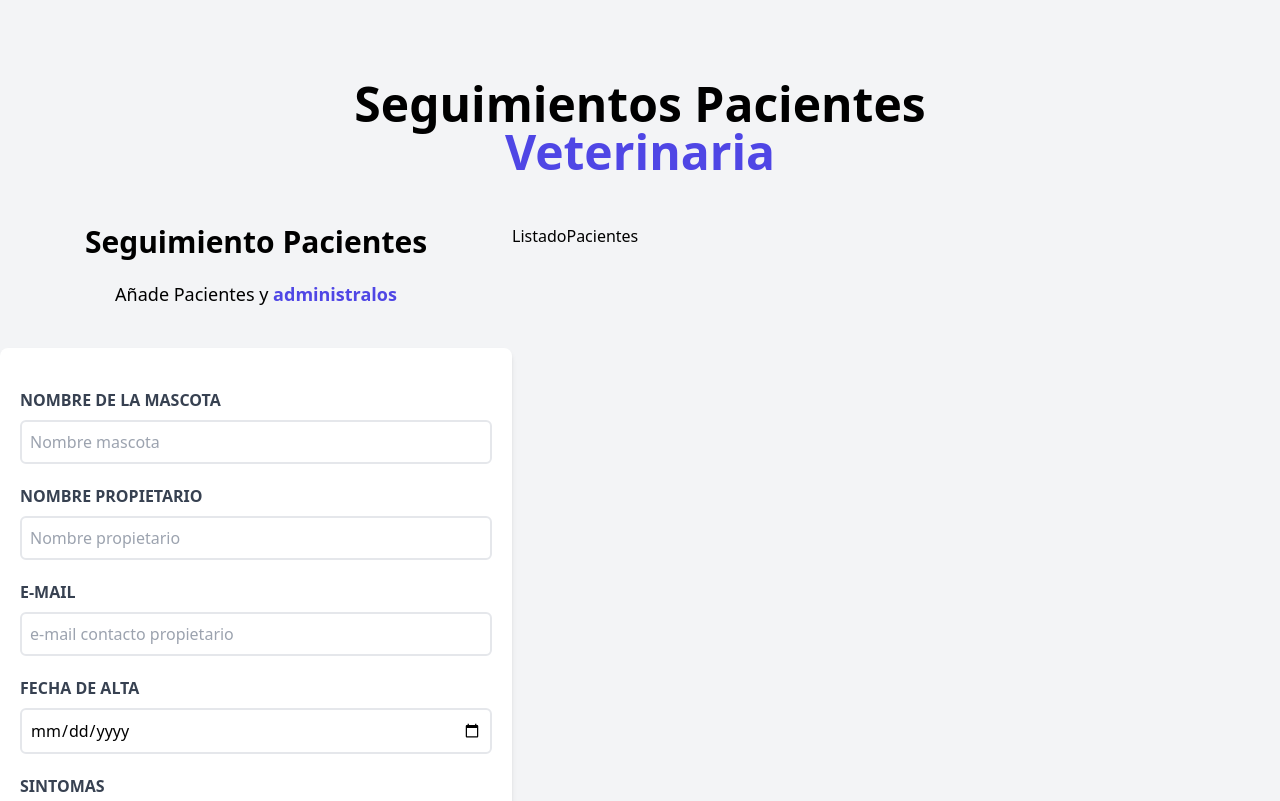
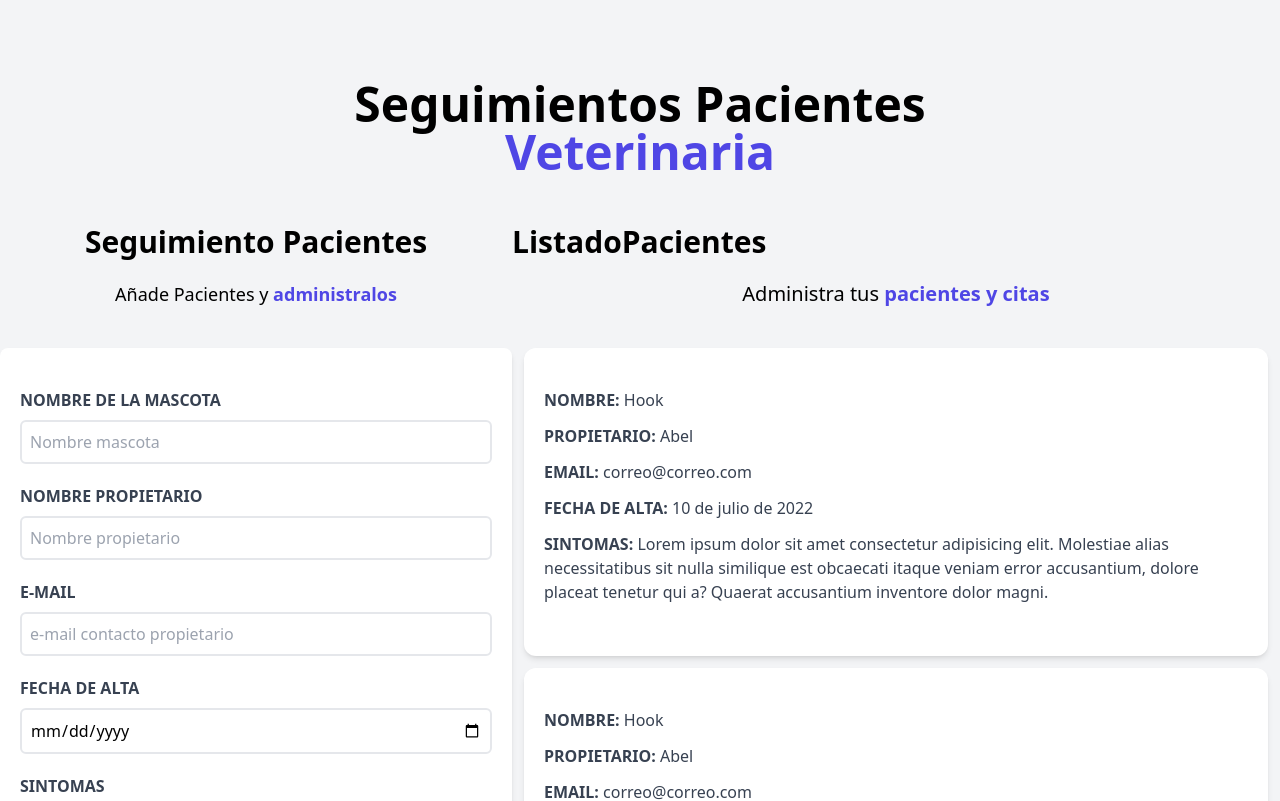
Before and after one commit to Abel9013/ListadoPacientes, a React (Vite) app: page / in a window 1280 px wide. Shown: the top 801 px of the page. Built offline with nearby package versions, Linux system fonts and the light colour scheme.

Commit message:
add listado pacientes

```diff
--- a/src/components/ListadoPacientes.jsx
+++ b/src/components/ListadoPacientes.jsx
@@ -1,7 +1,15 @@
+import Paciente from "./Paciente"
+
 const ListadoPacientes = () => {
+
   return (
-    <div className="md:w-1/2 lg:w-2/5">
-        <h2>ListadoPacientes</h2>
+    <div className="md:w-1/2 lg:w-3/5 md:h-screen overflow-y-auto ">
+        <h2 className="font-black text-3xl text center">ListadoPacientes</h2>
+        <p className="text-xl mt-5 mb-10 text-center">Administra tus <span className="text-indigo-600 font-bold text-xl">pacientes y citas</span> </p>
+        <Paciente />
+        <Paciente />
+        <Paciente />
+        <Paciente />
     </div>
 
 
--- /dev/null
+++ b/src/components/Paciente.jsx
@@ -0,0 +1,24 @@
+const Paciente = () => {
+  return (
+        <div className="m-3 bg-white shadow-md px-5 py-10 rounded-xl">
+        <p className="font-bold mb-3 text-gray-700 uppercase">Nombre: {' '}
+            <span className="font-normal normal-case">Hook</span>
+        </p>
+        <p className="font-bold mb-3 text-gray-700 uppercase">Propietario: {' '}
+            <span className="font-normal normal-case">Abel</span>
+        </p>
+        <p className="font-bold mb-3 text-gray-700 uppercase">Email: {' '}
+            <span className="font-normal normal-case">correo@correo.com</span>
+        </p>
+        <p className="font-bold mb-3 text-gray-700 uppercase">Fecha de alta: {' '}
+            <span className="font-normal normal-case">10 de julio de 2022</span>
+        </p>
+        <p className="font-bold mb-3 text-gray-700 uppercase">Sintomas: {' '}
+            <span className="font-normal normal-case">Lorem ipsum dolor sit amet consectetur adipisicing elit. Molestiae alias necessitatibus sit nulla similique est obcaecati itaque veniam error accusantium, dolore placeat tenetur qui a? Quaerat accusantium inventore dolor magni.</span>
+        </p>
+        </div>
+
+  )
+}
+
+export default Paciente
```
